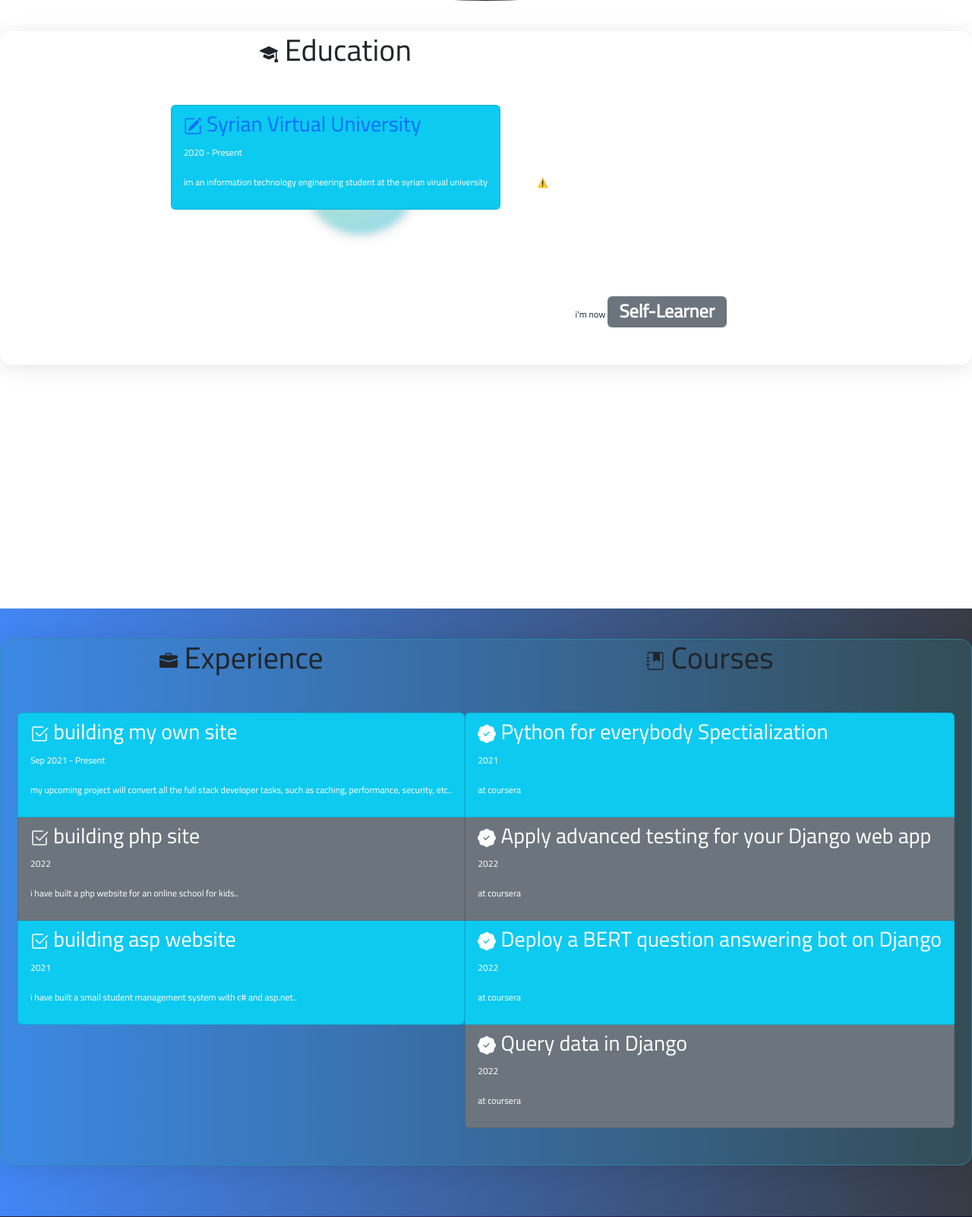
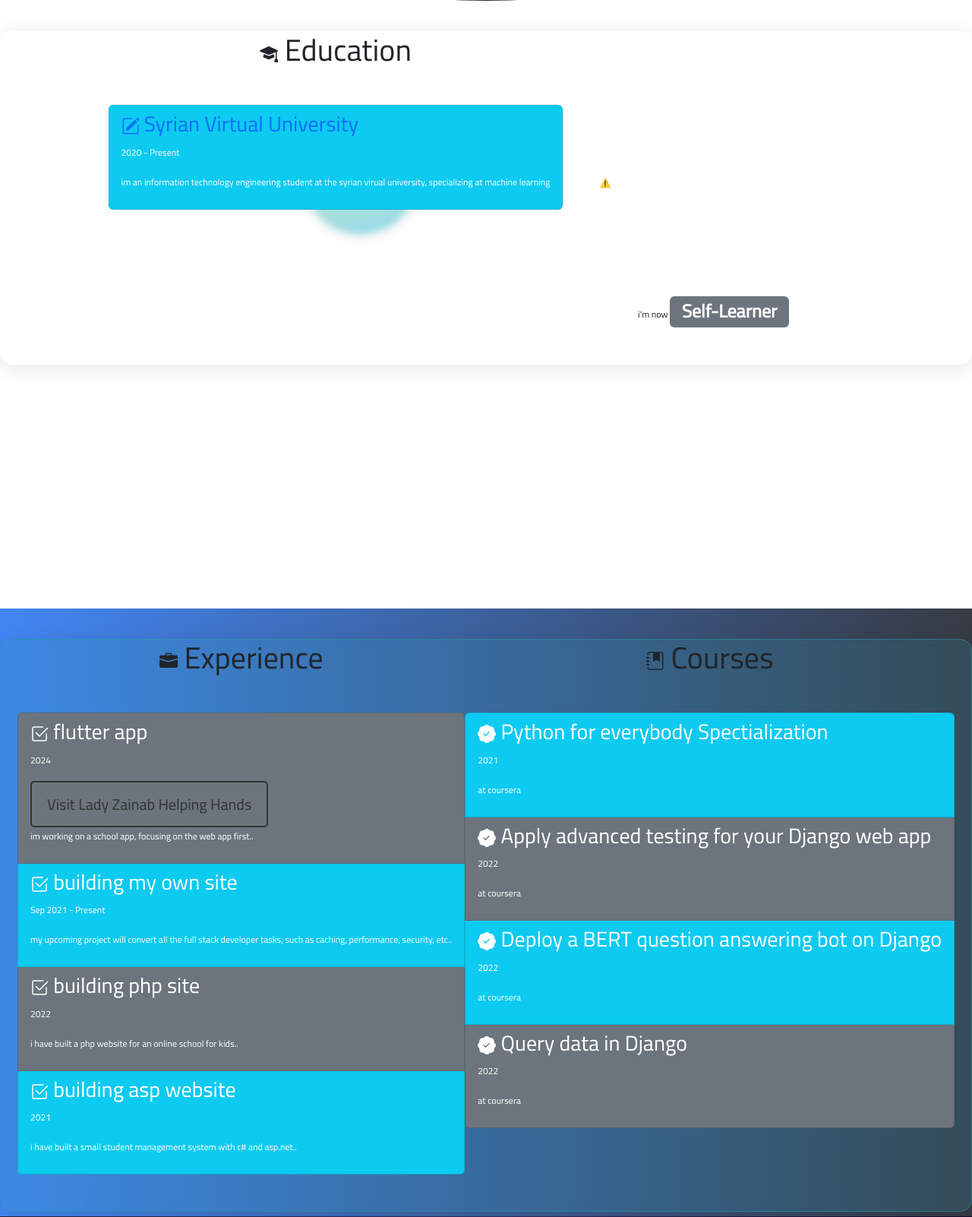
Before and after one commit to husseinahmad7/paradome-prod, a Django app: page / in a window 1280 px wide. Shown: the part 1663-3265 px from the top of the page at 76% size. Run offline with Django 3.2, Linux system fonts and the light colour scheme; some web fonts are replaced.

Commit message:
add link

```diff
--- a/HusseinAh/templates/HusseinAh/myPortfolio.html
+++ b/HusseinAh/templates/HusseinAh/myPortfolio.html
@@ -18,6 +18,21 @@
     <meta name="keywords" content="hussein, ahmad, programming, svu, syrian, Virtual,university,machine, earning, python, django, htmx, flutter, api, postgresql, deep learning,LLM">
     <meta name="author" content="Hussein Ahmad">
     <title>Hussein Portfolio</title>
+    <style>
+    .my-link {
+      display: inline-block;
+      font-size: 20px;
+      text-decoration: none;
+      color: #333;
+      border: 2px solid #333;
+      padding: 10px 20px;
+      border-radius: 5px;
+      transition: all 0.3s ease;
+  }
+  .my-link:hover {
+      background-color: #333;
+      color: #f4f4f4;
+  }</style>
 </head>
 <body data-bs-spy="scroll" data-bs-target="#navbar-scrolled">
     <header>
@@ -148,7 +163,7 @@
                   <path fill-rule="evenodd" d="M1 13.5A1.5 1.5 0 0 0 2.5 15h11a1.5 1.5 0 0 0 1.5-1.5v-6a.5.5 0 0 0-1 0v6a.5.5 0 0 1-.5.5h-11a.5.5 0 0 1-.5-.5v-11a.5.5 0 0 1 .5-.5H9a.5.5 0 0 0 0-1H2.5A1.5 1.5 0 0 0 1 2.5v11z"/>
                 </svg> Syrian Virtual University</h3>
                 <p class="date text-white">2020 - Present</p>
-                <p class="text-white">im an information technology engineering student at the syrian virual university</p>
+                <p class="text-white">im an information technology engineering student at the syrian virual university, specializing at machine learning</p>
               </li>
 
             </ul>
@@ -174,6 +189,15 @@
                 <path d="M0 12.5A1.5 1.5 0 0 0 1.5 14h13a1.5 1.5 0 0 0 1.5-1.5V6.85L8.129 8.947a.5.5 0 0 1-.258 0L0 6.85v5.65z"/>
               </svg> Experience</h1>
               <ul class="list-group">
+                <li class="list-group-item bg-secondary">
+                  <h3 class="text-primary text-white"><svg xmlns="http://www.w3.org/2000/svg" width="24" height="24" fill="currentColor" class="bi bi-check2-square" viewBox="0 0 16 16">
+                    <path d="M3 14.5A1.5 1.5 0 0 1 1.5 13V3A1.5 1.5 0 0 1 3 1.5h8a.5.5 0 0 1 0 1H3a.5.5 0 0 0-.5.5v10a.5.5 0 0 0 .5.5h10a.5.5 0 0 0 .5-.5V8a.5.5 0 0 1 1 0v5a1.5 1.5 0 0 1-1.5 1.5H3z"/>
+                    <path d="m8.354 10.354 7-7a.5.5 0 0 0-.708-.708L8 9.293 5.354 6.646a.5.5 0 1 0-.708.708l3 3a.5.5 0 0 0 .708 0z"/>
+                  </svg> flutter app</h3>
+                  <p class="date text-white"> 2024</p>
+                  <a href="https://lady-zainab-helping-hands.web.app" class="my-link" target="_blank">Visit Lady Zainab Helping Hands</a>
+                  <p class="text-white">im working on a school app, focusing on the web app first..</p>
+                </li>
                 <li class="list-group-item bg-info">
                   <h3 class="text-primary text-white"><svg xmlns="http://www.w3.org/2000/svg" width="24" height="24" fill="currentColor" class="bi bi-check2-square" viewBox="0 0 16 16">
                     <path d="M3 14.5A1.5 1.5 0 0 1 1.5 13V3A1.5 1.5 0 0 1 3 1.5h8a.5.5 0 0 1 0 1H3a.5.5 0 0 0-.5.5v10a.5.5 0 0 0 .5.5h10a.5.5 0 0 0 .5-.5V8a.5.5 0 0 1 1 0v5a1.5 1.5 0 0 1-1.5 1.5H3z"/>
```
